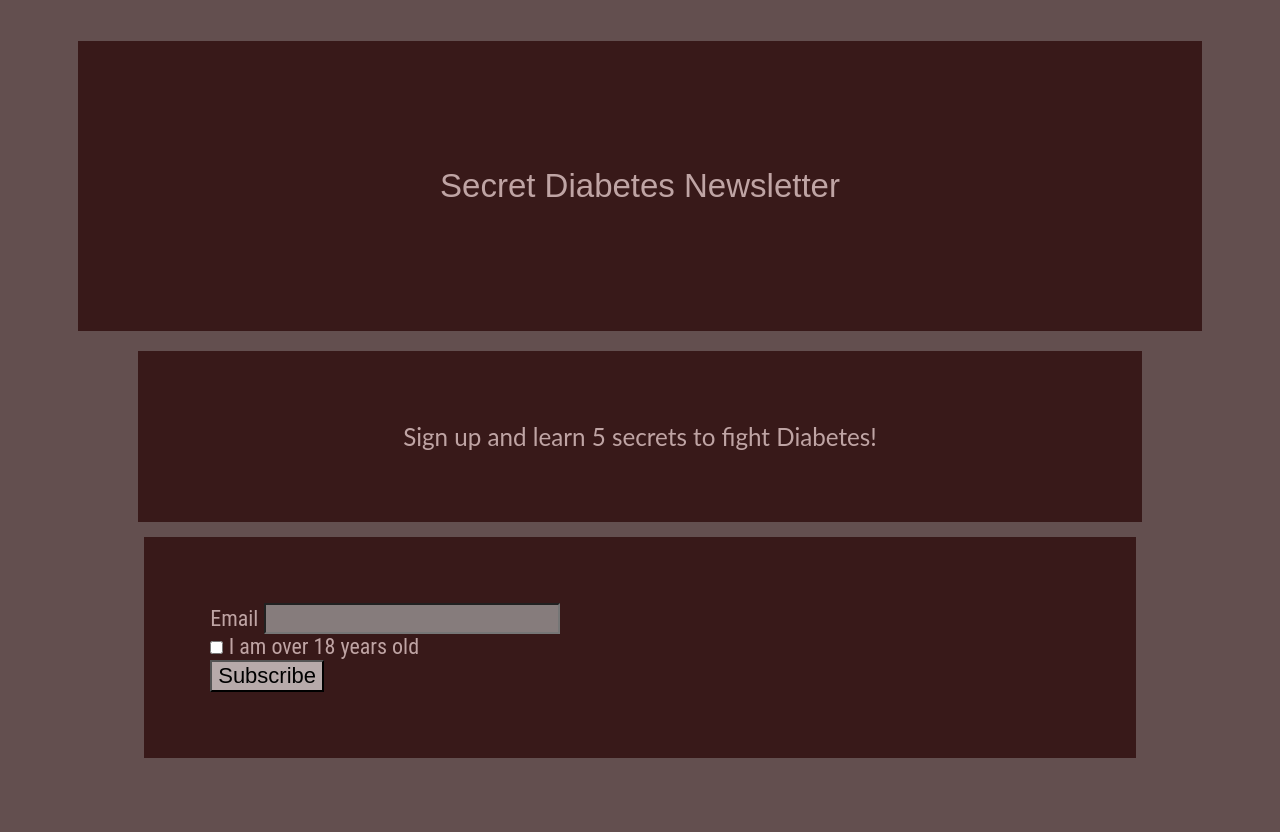
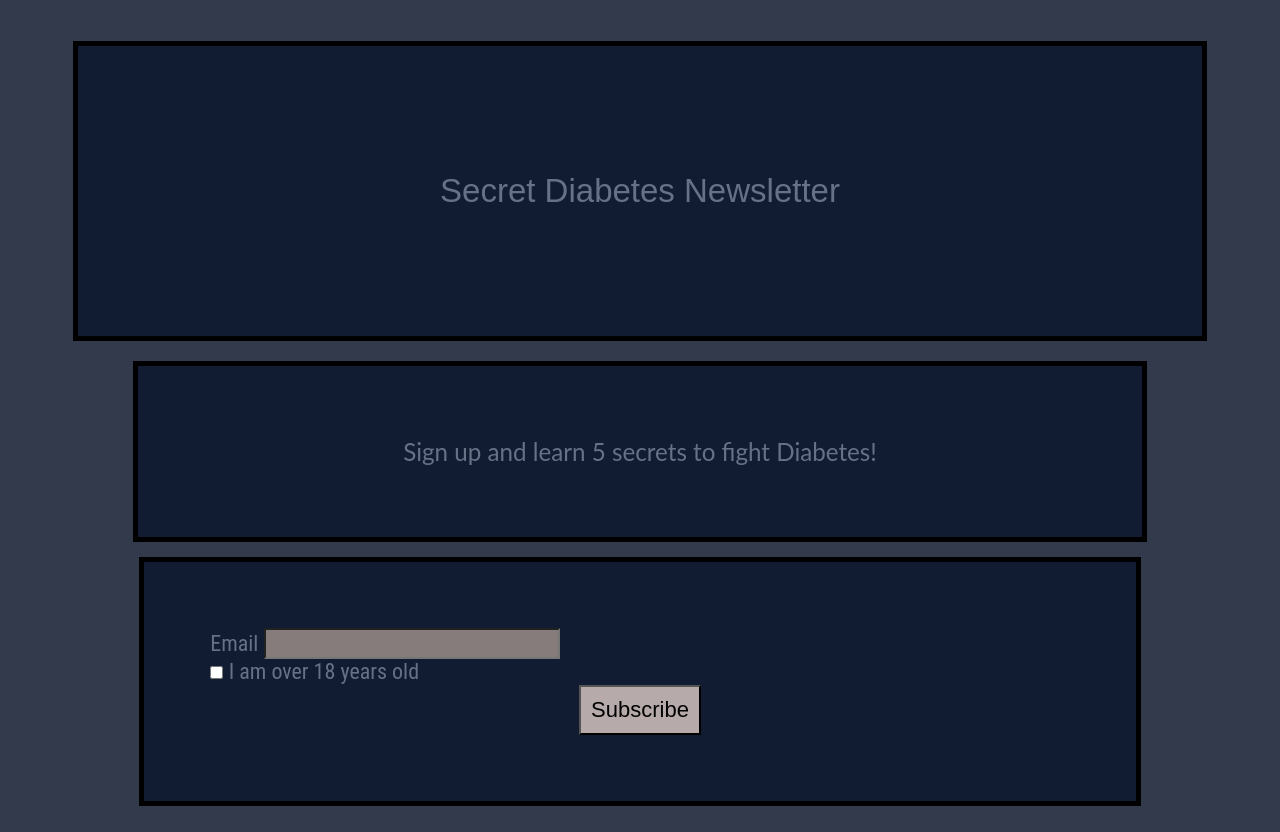
Before and after one commit to ITMD-362-Org-AHyder/Lab3, a plain HTML site: page index.html in a window 1280 px wide. Before the commit the page ends 800 px from the top, so only its background shows below. Drawn offline with nearby package versions, Linux system fonts and the light colour scheme.

Commit message:
Changed colors and added more styling

```diff
--- a/css/screen.css
+++ b/css/screen.css
@@ -211,35 +211,37 @@ label {
 /*Start my CSS here: Asim Hyder*/
 
 body{
-  background-color: #634F4F;
+  background-color: #323A4C;
 }
 
 h1{
   font-family: 'Spartan', sans-serif;
   font-size: 150%;
-  color: #BFA4A4;
+  color: #677186;
   padding: 4em;
-  background-color: #381919;
+  background-color: #111B32;
   display: block;
   margin-right: auto;
   margin-left: auto;
   width: 70%;
   margin-top: 15px;
   text-align: center;
+  border: 5px solid black;
 }
 
 p{
   font-family: 'Lato', sans-serif;
   font-size: 110%;
   padding: 3em;
-  color: #BFA4A4;
-  background-color: #381919;
+  color: #677186;
+  background-color: #111B32;
   display: block;
   margin-right: auto;
   margin-left: auto;
   width: 70%;
   margin-top: 20px;
   text-align: center;
+  border: 5px solid black;
 }
 
 label{
@@ -249,13 +251,14 @@ label{
 
 ol{
   padding: 3em;
-  color: #BFA4A4;
-  background-color: #381919;
+  color: #677186;
+  background-color: #111B32;
   display: block;
   margin-right: auto;
   margin-left: auto;
   width: 70%;
   margin-top: 15px;
+  border: 5px solid black;
 }
 
 input{
@@ -265,4 +268,7 @@ input{
 #submit{
   display: block;
   background-color: #B7AAAA;
+  padding: 10px;
+  margin-left: auto;
+  margin-right: auto;
 }
```
